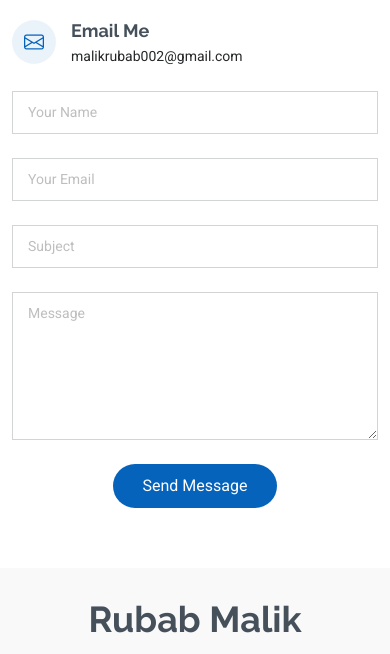
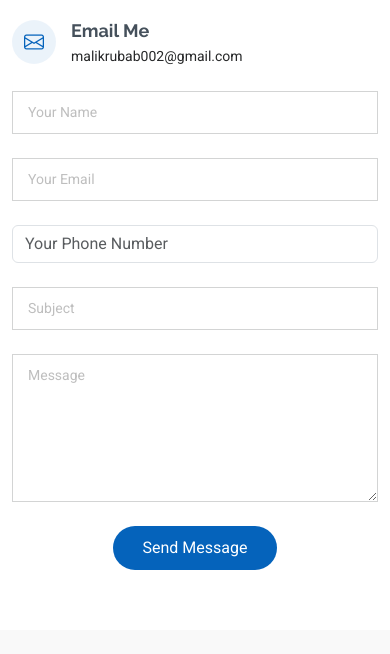
Before and after one commit to RubabMalik30/fe-portfolio, a plain HTML site: page index.html in a window 390 px wide. Shown: the part 8187-8841 px from the top of the page. Drawn offline with Linux system fonts and the light colour scheme.

Commit message:
phone field added

```diff
--- a/assets/js/main.js
+++ b/assets/js/main.js
@@ -254,7 +254,7 @@ function handleFormSubmit(e) {
   const formData = {
     name: form.querySelector("#name").value,
     email: form.querySelector("#email").value,
-    phone: "+1234567890", // Default phone number
+    phone: form.querySelector("#phone").value,
     subject: form.querySelector("#subject").value,
     message: form.querySelector("#message").value,
   };
@@ -264,7 +264,7 @@ function handleFormSubmit(e) {
   submitBtn.disabled = true;
 
   // Make API call
-  fetch("http://localhost:3000/api/contact", {
+  fetch("https://be-portfolio-five.vercel.app/api/contact", {
     method: "POST",
     headers: {
       "Content-Type": "application/json",
--- a/index.html
+++ b/index.html
@@ -675,6 +675,16 @@
                       required=""
                     />
                   </div>
+                   <div class="col-md-12">
+                    <input
+                      type="phone-number"
+                      id="phone"
+                      class="form-control"
+                      name="phone"
+                      placeholder="Your Phone Number"
+                      required=""
+                    />
+                  </div>
                   <div class="col-md-12">
                     <input
                       type="text"
```
